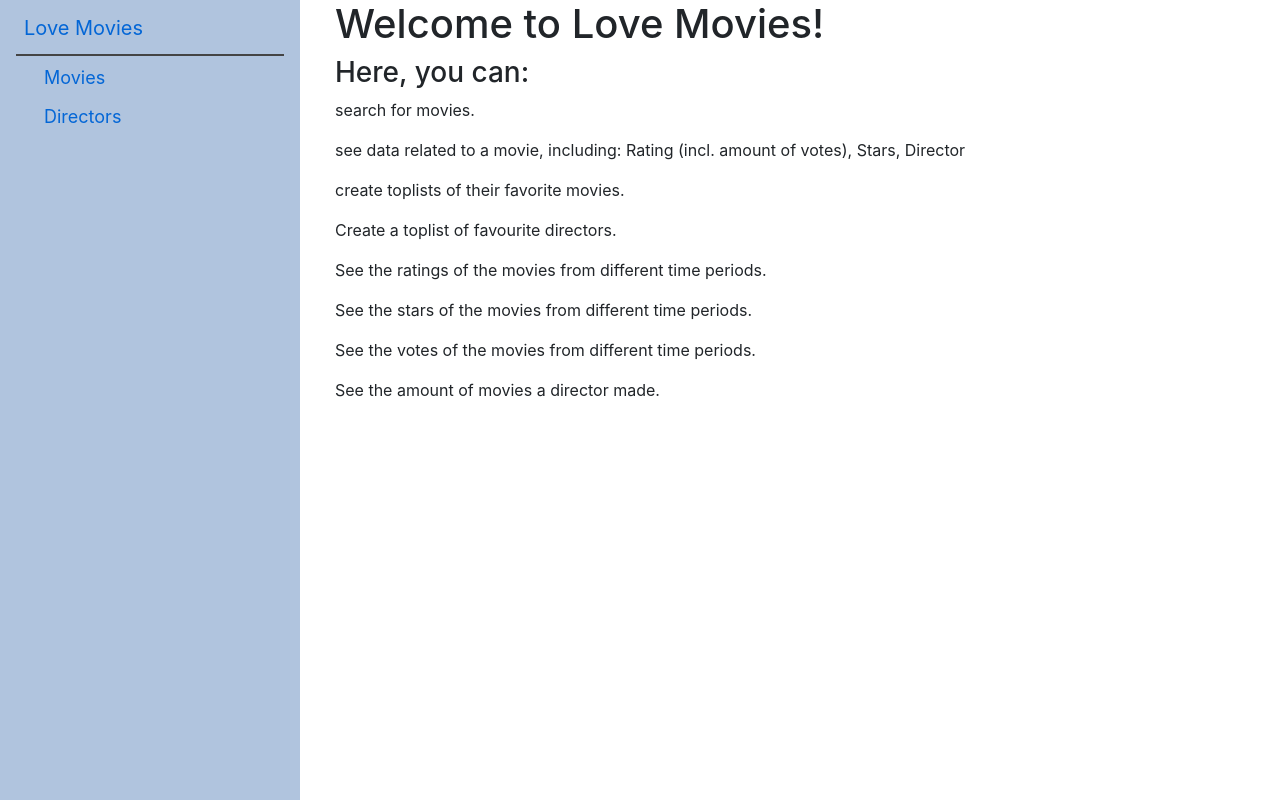
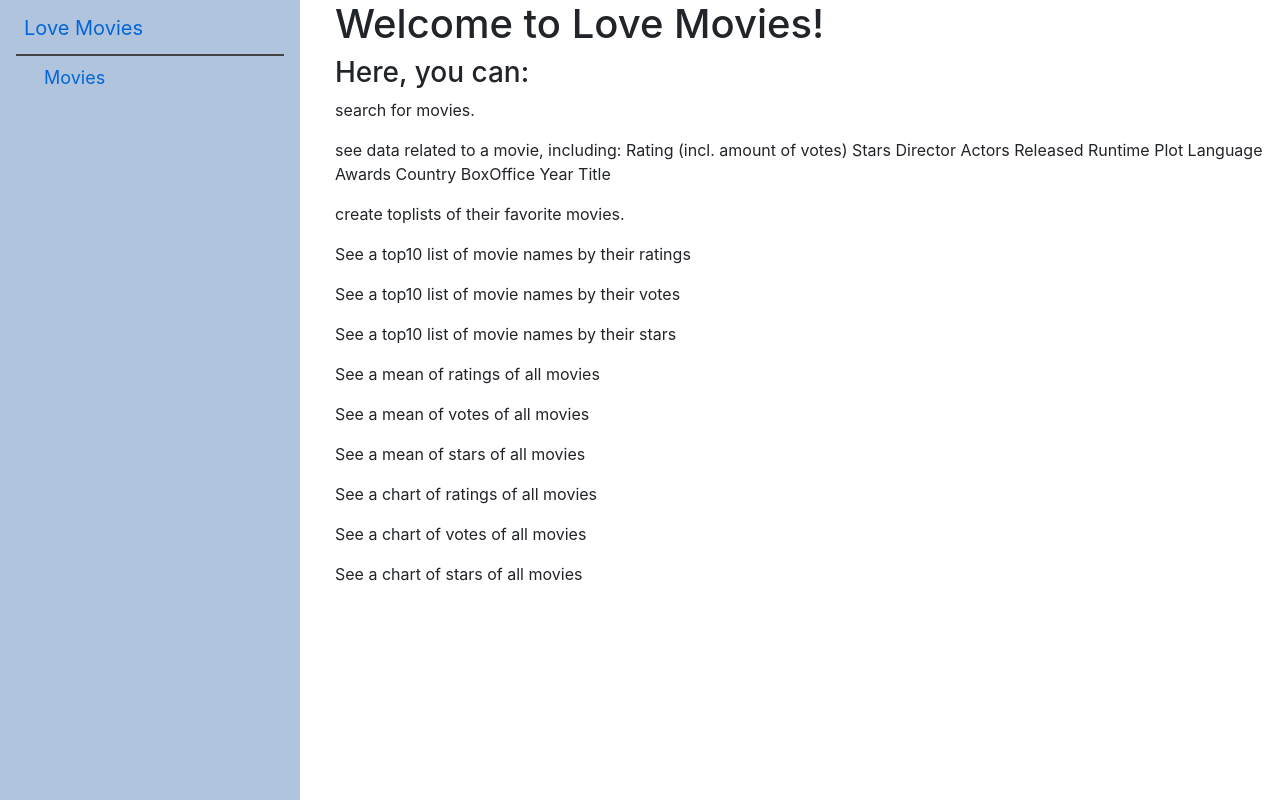
Before and after one commit to Yujinginging/Movies-SEP6, an Angular app in the folder sep6/ClientApp/: page / in a window 1280 px wide. Built offline with nearby package versions, Linux system fonts and the light colour scheme.

Commit message:
modify nav-menu & homepage & part movie page

```diff
--- a/sep6/ClientApp/package.json
+++ b/sep6/ClientApp/package.json
@@ -60,5 +60,4 @@
     "tslint": "~5.20.0"
   },
   "homepage": "https://[Yujinginging].github.io/[Movies-SEP6]"
-
 }
--- a/sep6/ClientApp/src/app/home/home.component.html
+++ b/sep6/ClientApp/src/app/home/home.component.html
@@ -7,27 +7,50 @@
   <p>search for movies.</p>
   <p>
     see data related to a movie, including:
-    Rating (incl. amount of votes),
-    Stars,
+    Rating (incl. amount of votes)
+    Stars
     Director
+    Actors
+    Released
+    Runtime
+    Plot
+    Language
+    Awards
+    Country
+    BoxOffice
+    Year
+    Title
+
   </p>
   <p>
     create toplists of their favorite movies.
   </p>
   <p>
-    Create a toplist of favourite directors.
+    See a top10 list of movie names by their ratings
   </p>
   <p>
-    See the ratings of the movies from different time periods.
+    See a top10 list of movie names by their votes
   </p>
   <p>
-    See the stars of the movies from different time periods.
+    See a top10 list of movie names by their stars
   </p>
   <p>
-    See the votes of the movies from different time periods.
+    See a mean of ratings of all movies
   </p>
   <p>
-    See the amount of movies a director made.
+    See a mean of votes of all movies
+  </p>
+  <p>
+    See a mean of stars of all movies
+  </p>
+  <p>
+    See a chart of ratings of all movies
+  </p>
+  <p>
+    See a chart of votes of all movies
+  </p>
+  <p>
+    See a chart of stars of all movies
   </p>
 
 </body>
--- a/sep6/ClientApp/src/app/movie/movie.component.css
+++ b/sep6/ClientApp/src/app/movie/movie.component.css
@@ -12,7 +12,18 @@
 .tbl_titleNames {
   background-color: lightsteelblue;
 }
-.addBtn {
+.addBtn  {
+  background-color: lightsteelblue;
+  border: none;
+  color: white;
+  padding: 15px 32px;
+  text-align: center;
+  text-decoration: none;
+  display: inline-block;
+  font-size: 14px;
+  border-radius: 10px;
+}
+.removeBtn {
   background-color: lightsteelblue;
   border: none;
   color: white;
--- a/sep6/ClientApp/src/app/movie/movie.component.html
+++ b/sep6/ClientApp/src/app/movie/movie.component.html
@@ -29,16 +29,14 @@
           <td>Votes:</td>
           <td>Released:</td>
           <td>Runtime:</td>
-          <td>Genre:</td>
-          <td>Writer:</td>
           <td>Actors:</td>
+          <td>Stars:</td>
           <td>Plot:</td>
           <td>Language:</td>
           <td>Country:</td>
           <td>Awards:</td>
           <!--<td>Poster:</td>-->
           <td>BoxOffice:</td>
-          <td>Response:</td>
         </tr>
         <tr>
           <td>{{ searchedMovie.Title }}</td>
@@ -48,16 +46,14 @@
           <td>{{ searchedMovie.imdbVotes}}</td>
           <td>{{ searchedMovie.Released}}</td>
           <td>{{ searchedMovie.Runtime }}</td>
-          <td>{{ searchedMovie.Genre }}</td>
-          <td>{{ searchedMovie.Writer }}</td>
           <td>{{ searchedMovie.Actors }}</td>
+          <td></td>
           <td>{{ searchedMovie.Plot }}</td>
           <td>{{ searchedMovie.Language }}</td>
           <td>{{ searchedMovie.Country }}</td>
           <td>{{ searchedMovie.Awards }}</td>
           <!--<td><img class="img-getposter" [src]="imgsrc" /> </td>-->
           <td>{{ searchedMovie.BoxOffice }}</td>
-          <td>{{ searchedMovie.Response }}</td>
         </tr>
       </tbody>
     </table>
@@ -80,15 +76,10 @@
       </div>
     </div>
   </div>
-  <!--toplist from a selected time period-->
+  <!--toplist for ratings-->
   <div>
-    <h2>From time period</h2>
+    <h2>TOP10 Movies</h2>
 
-    <div>
-      <span>From: </span><input class="" type="number" [(ngModel)]="yearOne">
-      <span>To: </span><input class="" type="number" [(ngModel)]="yearTwo">
-      <button class="searchBtn" type="button" (click)="searchByTime()">Search</button>
-    </div>
     <div class=" timeperiod_rating">
       <!--TODO: list for rating-->
       <h3>Based on ratings</h3>
@@ -99,12 +90,12 @@
       </ul>
     </div>
 
-
+    <!-- list for stars-->
     <div class="timeperiod_stars">
       <h3>Based on stars</h3>
     </div>
 
-
+    <!-- list for votes-->
     <div class="timeperiod_vote">
       <h3>Based on votes</h3>
       <ul class="topByVotes">
@@ -115,5 +106,35 @@
     </div>
   </div>
 
+  <!--mean table-->
+  <div>
+    <table>
+      <caption>END</caption>
+      <thead>
+        <tr>
+          <th>Means Table:</th>
+        </tr>
+      </thead>
+      <tbody *ngFor="let mean of GetMeans ">
+        <tr class="tbl_titleNames">
+          <!--<td> item.key }}</td>-->
 
+          <td>Categories:</td>
+          <td>Mean values:</td>
+        </tr>
+        <tr>
+          <td>Ratings</td>
+          <td>{{ mean.Rating }}</td>
+        </tr>
+        <tr>
+          <td>Stars</td>
+          <td>{{ mean.Star }}</td>
+        </tr>
+        <tr>
+          <td>Votes</td>
+          <td>{{ mean.Vote }}</td>
+        </tr>
+      </tbody>
+    </table>
+  </div>
 </body>
--- a/sep6/ClientApp/src/app/movie/movie.component.ts
+++ b/sep6/ClientApp/src/app/movie/movie.component.ts
@@ -14,6 +14,7 @@ export class MovieComponent implements OnInit {
   public baseUrl: string;
 
   public GetObjFromApi: Array<any> = [];
+  public GetMeans: Array<any> = [];
 
   public movieName: any = '';
   //public test: any = '';
--- a/sep6/ClientApp/src/app/nav-menu/nav-menu.component.html
+++ b/sep6/ClientApp/src/app/nav-menu/nav-menu.component.html
@@ -15,28 +15,7 @@
           </a>
         </li>
       </ul>
-      <!--<ul>
-        <li [routerLinkActive]='["link-active"]'>
-          <a [routerLink]='["/mTopList"]' (click)='collapse()'>
-            <span class='glyphicon glyphicon-certificate'></span> Movies
-          </a>
-        </li>
 
-      </ul>-->
-      <ul class='nav navbar-nav'>
-        <li [routerLinkActive]='["link-active"]' [routerLinkActiveOptions]='{ exact: true }'>
-          <a [routerLink]='["/dTopList"]' (click)='collapse()'>
-            <span class='glyphicon glyphicon-send'></span> Directors
-          </a>
-        </li>
-      </ul>
-      <!--   <ul>
-           <li [routerLinkActive]='["link-active"]'>
-             <a [routerLink]='["/dTopList"]' (click)='collapse()'>
-               <span class='glyphicon glyphicon-plane'></span> Top list
-             </a>
-           </li>
-         </ul>-->
     </div>
 
   </div>
```
